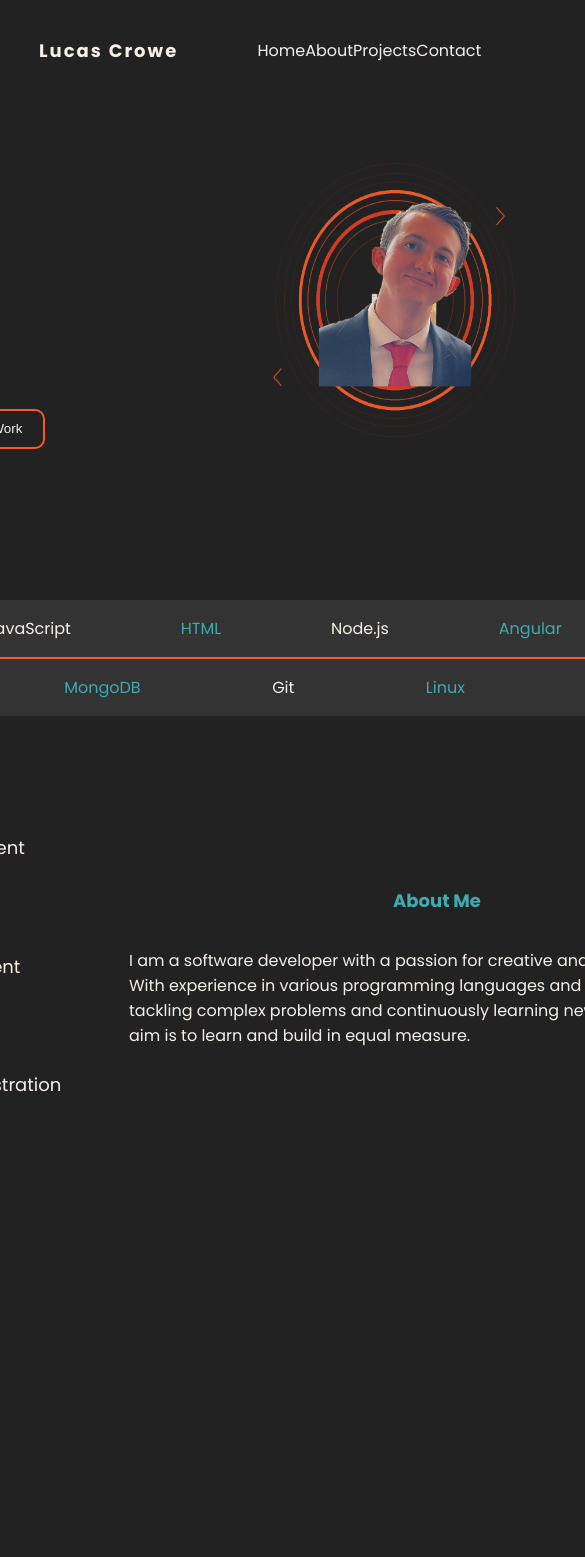
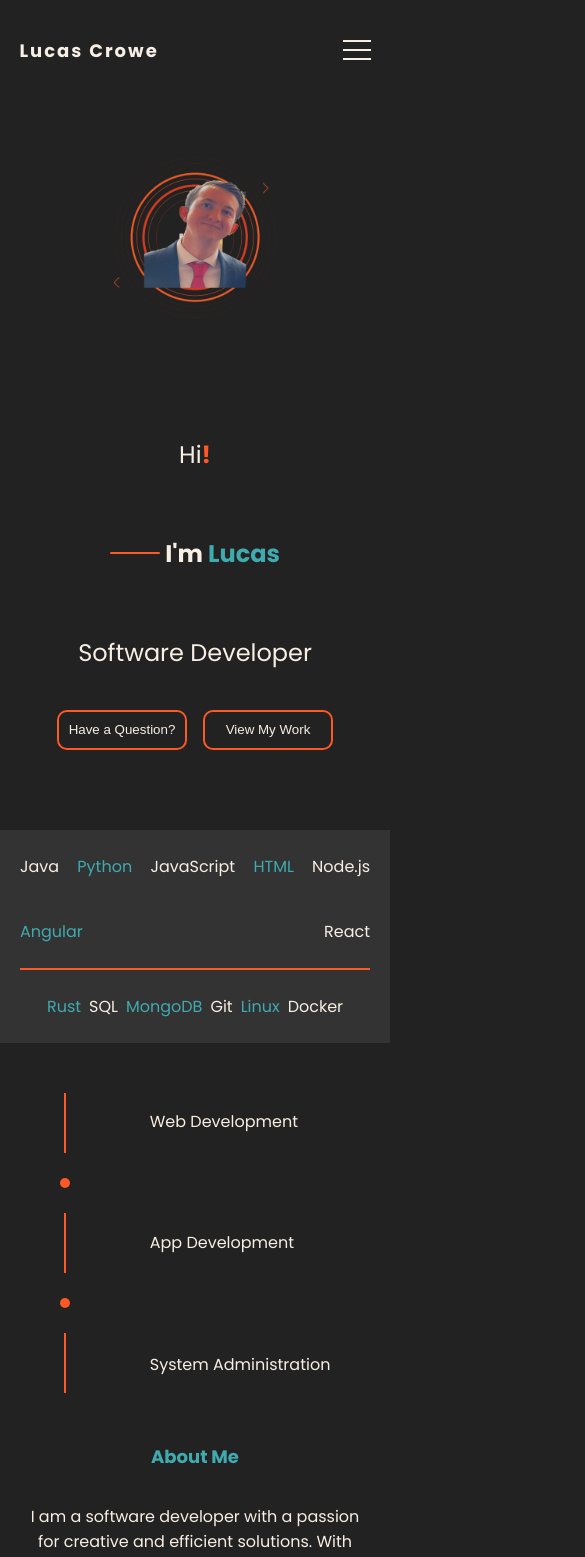
Before and after one commit to LCrowe42/LCrowe42.github.io, an Angular app: page / in a window 390 px wide. Shown: the top 1557 px of the page, 585 px wide, since content can reach past the window. Before the commit the page ends 1166 px from the top, so only its background shows below. Built offline with nearby package versions, Linux system fonts and the light colour scheme.

Commit message:
mobile compatibility and about/projects temp pages

```diff
--- a/src/app/app.css
+++ b/src/app/app.css
@@ -1,9 +1,3 @@
-:root {
-  --color-1: #222222;
-  --color-2: #fd5825;
-  --color-3: #f7efe5;
-  --color-4: #3fabaf;
-}
 header {
   display: flex;
   justify-content: space-between;
@@ -15,23 +9,83 @@ header {
   box-sizing: border-box;
   position: relative;
 }
+
 header p {
   font-size: 18px;
   letter-spacing: 2px;
   margin: 0;
 }
+
 nav {
   display: flex;
   justify-content: space-between;
   width: 30%;
 }
-main {
-  display: flex;
-  justify-content: center;
-  align-items: center;
-  width: 100%;
-}
+
 a {
   color: var(--color-3);
   text-decoration: none;
 }
+
+.hamburger {
+  display: none;
+  flex-direction: column;
+  justify-content: space-between;
+  width: 28px;
+  height: 20px;
+  background: none;
+  border: none;
+  cursor: pointer;
+  padding: 0;
+  z-index: 100;
+}
+
+.hamburger span {
+  display: block;
+  width: 100%;
+  height: 2px;
+  background-color: var(--color-3);
+  transition: all 0.3s ease;
+  transform-origin: center;
+}
+
+.hamburger.open span:nth-child(1) {
+  transform: translateY(9px) rotate(45deg);
+}
+
+.hamburger.open span:nth-child(2) {
+  opacity: 0;
+}
+
+.hamburger.open span:nth-child(3) {
+  transform: translateY(-9px) rotate(-45deg);
+}
+
+@media (max-width: 768px) {
+  header {
+    padding-left: 5%;
+    padding-right: 5%;
+  }
+
+  .hamburger {
+    display: flex;
+  }
+
+  nav {
+    display: none;
+    flex-direction: column;
+    align-items: center;
+    gap: 1.5rem;
+    width: 100%;
+    position: absolute;
+    top: 100px;
+    left: 0;
+    background-color: var(--color-1);
+    padding: 2rem 0;
+    z-index: 99;
+  }
+
+  nav.open {
+    display: flex;
+  }
+}
--- a/src/app/app.html
+++ b/src/app/app.html
@@ -1,10 +1,15 @@
 <header>
   <p><b>Lucas Crowe</b></p>
-  <nav>
-    <a routerLink="/">Home</a>
-    <a routerLink="/about">About</a>
-    <a routerLink="/projects">Projects</a>
-    <a routerLink="/contact">Contact</a>
+  <button class="hamburger" (click)="toggleMenu()" [class.open]="menuOpen" aria-label="Toggle navigation">
+    <span></span>
+    <span></span>
+    <span></span>
+  </button>
+  <nav [class.open]="menuOpen">
+    <a routerLink="/" (click)="closeMenu()">Home</a>
+    <a routerLink="/about" (click)="closeMenu()">About</a>
+    <a routerLink="/projects" (click)="closeMenu()">Projects</a>
+    <a routerLink="/contact" (click)="closeMenu()">Contact</a>
   </nav>
 </header>
 <main class="page-wrapper">
--- a/src/app/app.ts
+++ b/src/app/app.ts
@@ -1,13 +1,21 @@
-import { Component, signal } from '@angular/core';
+import { Component } from '@angular/core';
 import { RouterLink, RouterOutlet } from '@angular/router';
-import { routes } from './app.routes';
+import { CommonModule } from '@angular/common';
 
 @Component({
   selector: 'app-root',
-  imports: [RouterOutlet, RouterLink],
+  imports: [RouterLink, RouterOutlet, CommonModule],
   templateUrl: './app.html',
-  styleUrl: './app.css'
+  styleUrl: './app.css',
 })
 export class App {
-  protected readonly title = signal('portfolio');
+  menuOpen = false;
+
+  toggleMenu() {
+    this.menuOpen = !this.menuOpen;
+  }
+
+  closeMenu() {
+    this.menuOpen = false;
+  }
 }
--- a/src/app/contact-form/contact-form.css
+++ b/src/app/contact-form/contact-form.css
@@ -1,19 +1,11 @@
-:root {
-  --color-1: #222222;
-  --color-2: #fd5825;
-  --color-3: #f7efe5;
-  --color-4: #3fabaf;
-}
 #contact-wrapper {
   display: flex;
-  justify-content: space-between;
+  justify-content: center;
   align-items: center;
-  height: 500px;
 }
 #contact-left {
   display: flex;
   justify-content: space-between;
-  align-items: center;
   flex-direction: column;
 }
 form {
@@ -48,6 +40,8 @@ input {
   text-align: center;
   font-weight: 800;
   padding-bottom: 10px;
+  position: relative;
+  left: 50%;
 }
 #form-description {
   font-size: 14px;
@@ -60,6 +54,7 @@ input {
   color: var(--color-3);
   text-align: center;
   width: 200px;
+  margin-left: 50px;
 }
 .field-error {
   visibility: hidden;
--- a/src/app/home/home.css
+++ b/src/app/home/home.css
@@ -14,7 +14,7 @@
 #intro {
   margin-top: 50px;
   display: flex;
-  justify-content: space-between;
+  justify-content: space-around;
   align-items: center;
   height: 400px;
   width: 100%;
@@ -40,12 +40,9 @@
   display: flex;
   justify-content: center;
   align-items: center;
-  height: 400px;
-  width: 700px;
 }
 img {
   height: 500px;
-  width: 50%;
   border-radius: 50%;
 }
 #small-line {
@@ -148,7 +145,7 @@ img {
 #about-me {
   margin-top: 50px;
   display: flex;
-  justify-content: space-between;
+  justify-content: space-around;
   align-items: center;
   width: 100%;
 }
@@ -197,3 +194,80 @@ img {
   border-radius: 50%;
   background-color: var(--color-2);
 }
+@media (max-width: 768px) {
+  #intro {
+    flex-direction: column-reverse;
+    height: auto;
+    margin-top: 20px;
+    align-items: center;
+  }
+
+  #intro-left {
+    padding-left: 20px;
+    padding-right: 20px;
+    padding-bottom: 30px;
+    height: auto;
+    align-items: center;
+    text-align: center;
+    gap: 1rem;
+  }
+
+  #intro-buttons {
+    justify-content: center;
+    gap: 1rem;
+    width: 100%;
+  }
+
+  #intro-mid {
+    justify-content: center;
+  }
+
+  #intro-right {
+    width: 100%;
+    height: auto;
+  }
+
+  img {
+    width: 60%;
+    height: auto;
+  }
+
+  #skills-bar {
+    width: 100%;
+    box-sizing: border-box;
+  }
+
+  #skills-top {
+    flex-wrap: wrap;
+    gap: 0.5rem;
+    padding: 0.5rem 0;
+  }
+
+  #skills-bottom {
+    flex-wrap: wrap;
+    gap: 0.5rem;
+    padding: 0.5rem 0;
+    justify-content: center;
+  }
+
+  #about-me {
+    flex-direction: column;
+    align-items: center;
+    gap: 2rem;
+  }
+
+  #about-me-left {
+    width: 90%;
+    height: auto;
+  }
+
+  #about-me-left-text p {
+    font-size: 16px;
+  }
+
+  #about-me-right {
+    width: 90%;
+    height: auto;
+    text-align: center;
+  }
+}
--- a/src/app/projects/projects.css
+++ b/src/app/projects/projects.css
@@ -0,0 +1,47 @@
+#projects-wrapper {
+  display: flex;
+  flex-direction: column;
+  align-items: center;
+  justify-content: center;
+  min-height: 60vh;
+  padding: 2rem;
+  text-align: center;
+}
+
+#work-in-progress {
+  font-size: 2rem;
+  font-weight: 700;
+  color: var(--color-2);
+  margin-bottom: 0.5rem;
+}
+
+#check-back-later {
+  font-size: 1.1rem;
+  color: var(--color-3);
+  margin-bottom: 2rem;
+  opacity: 0.8;
+}
+
+#meantime {
+  font-size: 1rem;
+  color: var(--color-3);
+  margin-bottom: 0.75rem;
+}
+
+#meantime a {
+  color: var(--color-4);
+  text-decoration: none;
+  border-bottom: 1px solid var(--color-4);
+  transition: color 0.2s, border-color 0.2s;
+}
+
+#meantime a:hover {
+  color: var(--color-2);
+  border-bottom-color: var(--color-2);
+}
+
+#where-to-find {
+  font-size: 1rem;
+  color: var(--color-3);
+  opacity: 0.7;
+}
--- a/src/app/projects/projects.html
+++ b/src/app/projects/projects.html
@@ -1 +1,7 @@
-<p>projects works!</p>
+<div id="projects-wrapper">
+  <p id="work-in-progress">This section is still under development.</p>
+  <p id="check-back-later">Please check back later for updates.</p>
+  <p id="meantime">In the meantime, feel free to explore my <a href="/about">About</a> page and <a href="/contact">Contact</a> page.</p>
+  <p id="where-to-find">You can find some of my projects on my resume on the about page for now.</p>
+
+</div>
```
Also changed, not shown: src/app/about/about.css (+22 -0 lines), src/app/about/about.html (+9 -1 lines), 1 other file (tests, documents, lock files or other folders).
